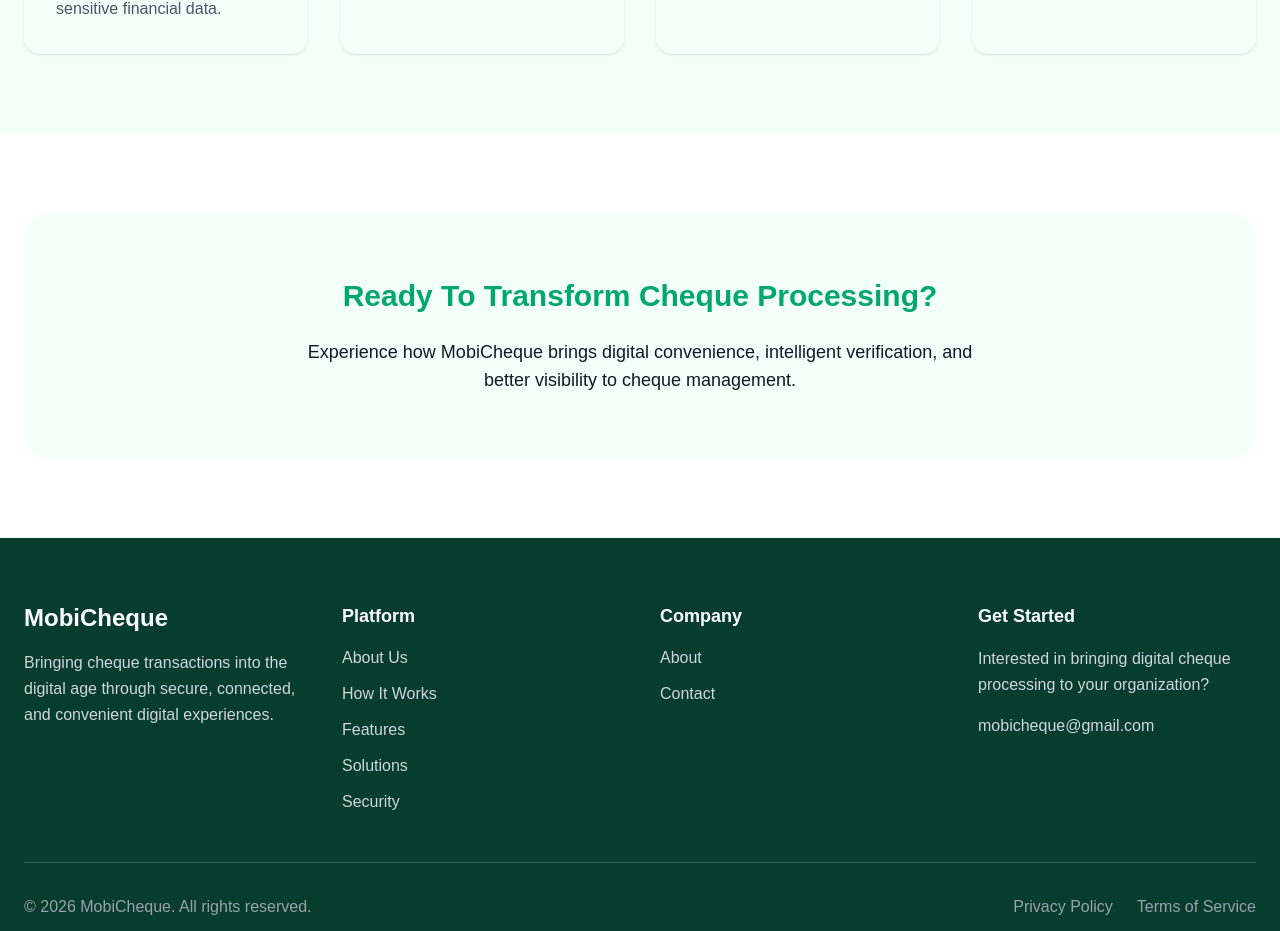
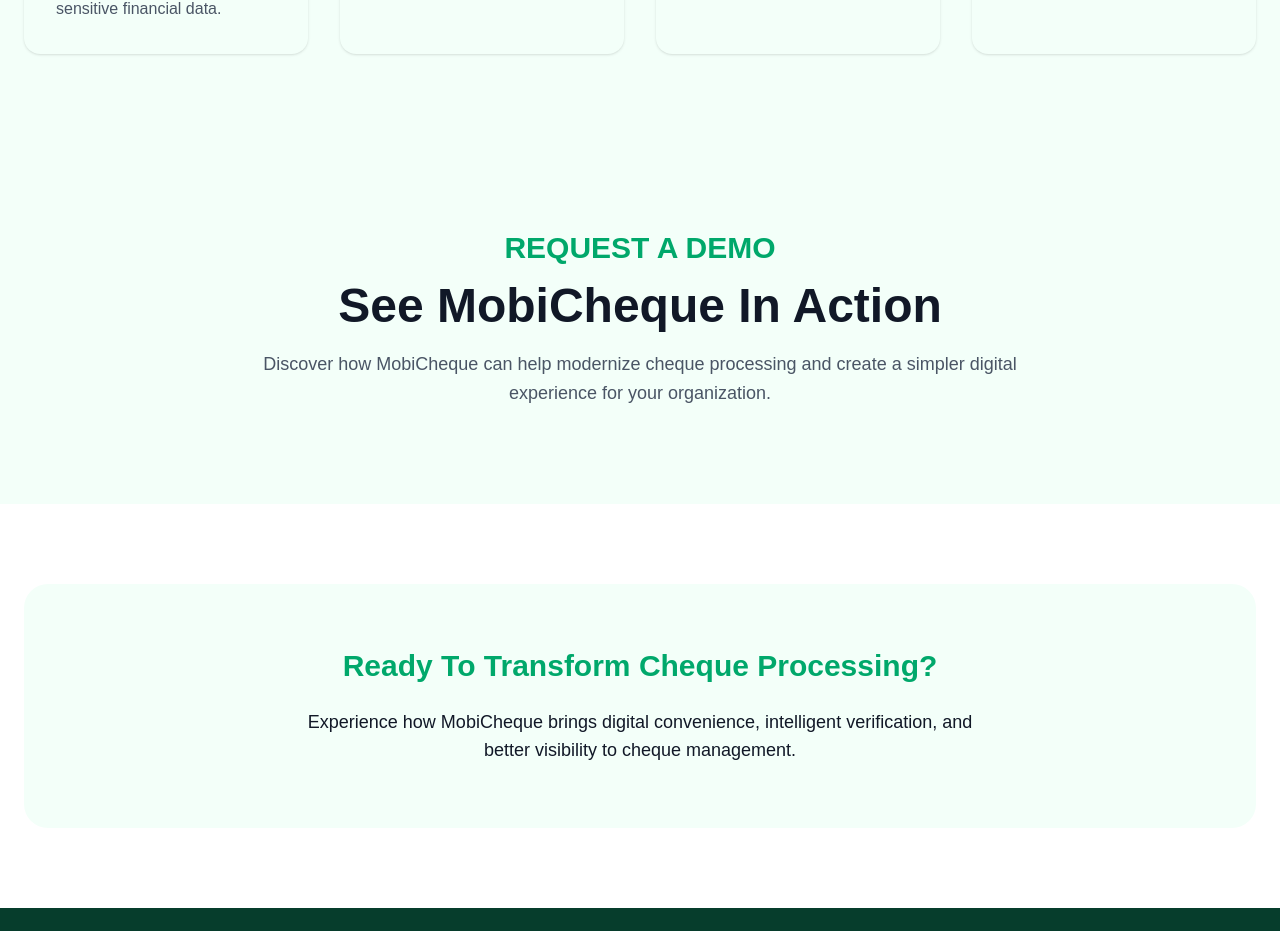
Before and after one commit to gichovi-wambui/mobicheque-landing-page, a Next.js app: page / in a window 1280 px wide. Shown: the part 4517-5448 px from the top of the page. Built offline with nearby package versions, Linux system fonts and the light colour scheme.

Commit message:
Modified page.js and components/Demo.jsx

```diff
--- a/app/page.js
+++ b/app/page.js
@@ -5,6 +5,7 @@ import HowItWorks from "../components/HowItWorks";
 import Features from "../components/Features";
 import Solutions from "../components/Solutions";
 import Security from "../components/Security";
+import Demo from "../components/Demo";
 import CTA from "../components/CTA";
 import Footer from "../components/Footer";
 
@@ -18,6 +19,7 @@ export default function Home() {
       <Features />
       <Solutions />
       <Security />
+      <Demo />
       <CTA />
       <Footer />
     </>
--- /dev/null
+++ b/components/Demo.jsx
@@ -0,0 +1,29 @@
+export default function Demo() {
+  return (
+    <section
+      id="demo"
+      className="bg-[#F3FFF9] py-24"
+    >
+      <div className="max-w-7xl mx-auto px-6">
+
+        <div className="text-center max-w-3xl mx-auto">
+
+          <p className="text-mobicheque-green text-3xl font-bold uppercase">
+            Request a Demo
+          </p>
+
+          <h2 className="mt-4 text-4xl md:text-5xl font-bold text-mobicheque-dark">
+            See MobiCheque In Action
+          </h2>
+
+          <p className="mt-5 text-lg text-gray-600 leading-relaxed">
+            Discover how MobiCheque can help modernize cheque processing
+            and create a simpler digital experience for your organization.
+          </p>
+
+        </div>
+
+      </div>
+    </section>
+  );
+}
```
